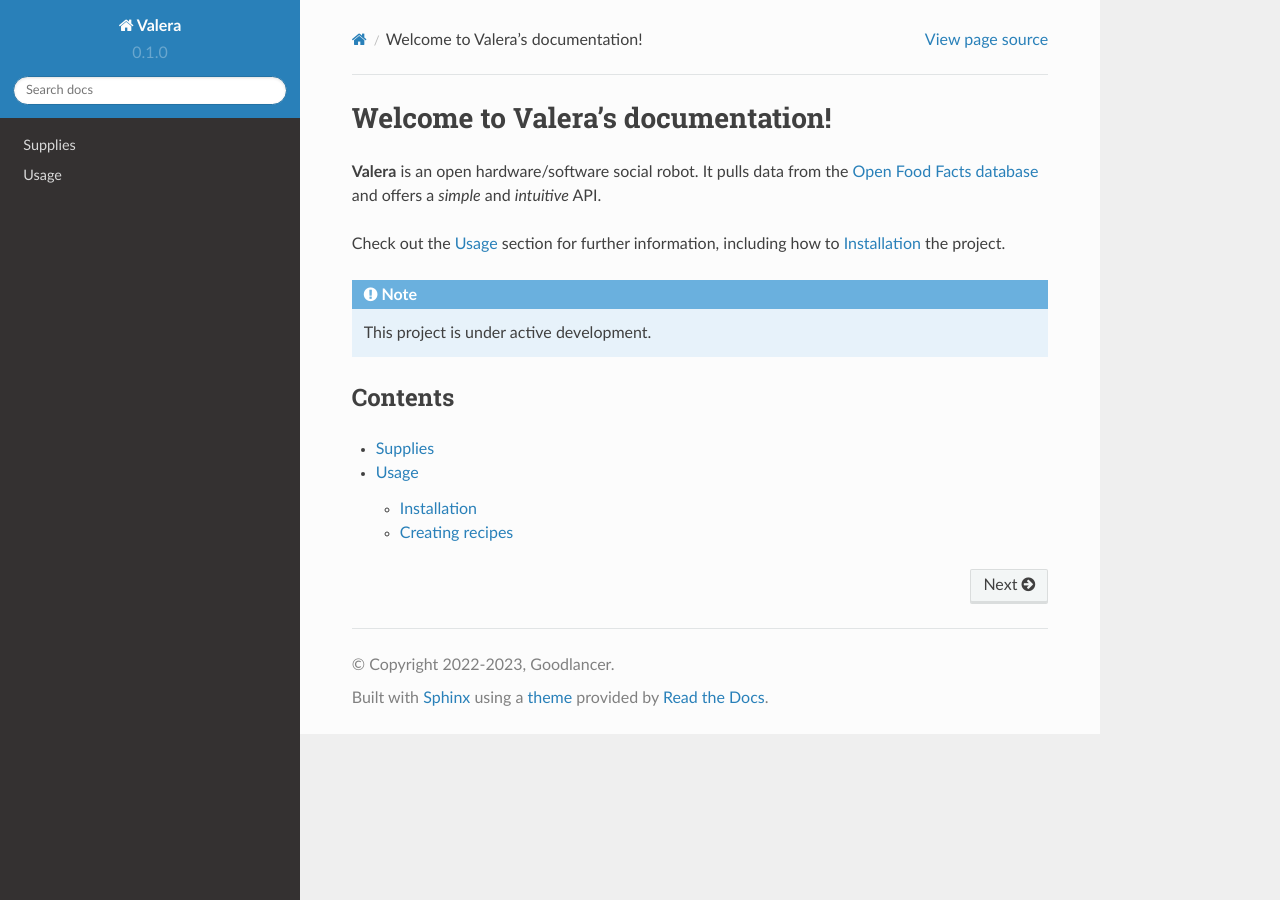
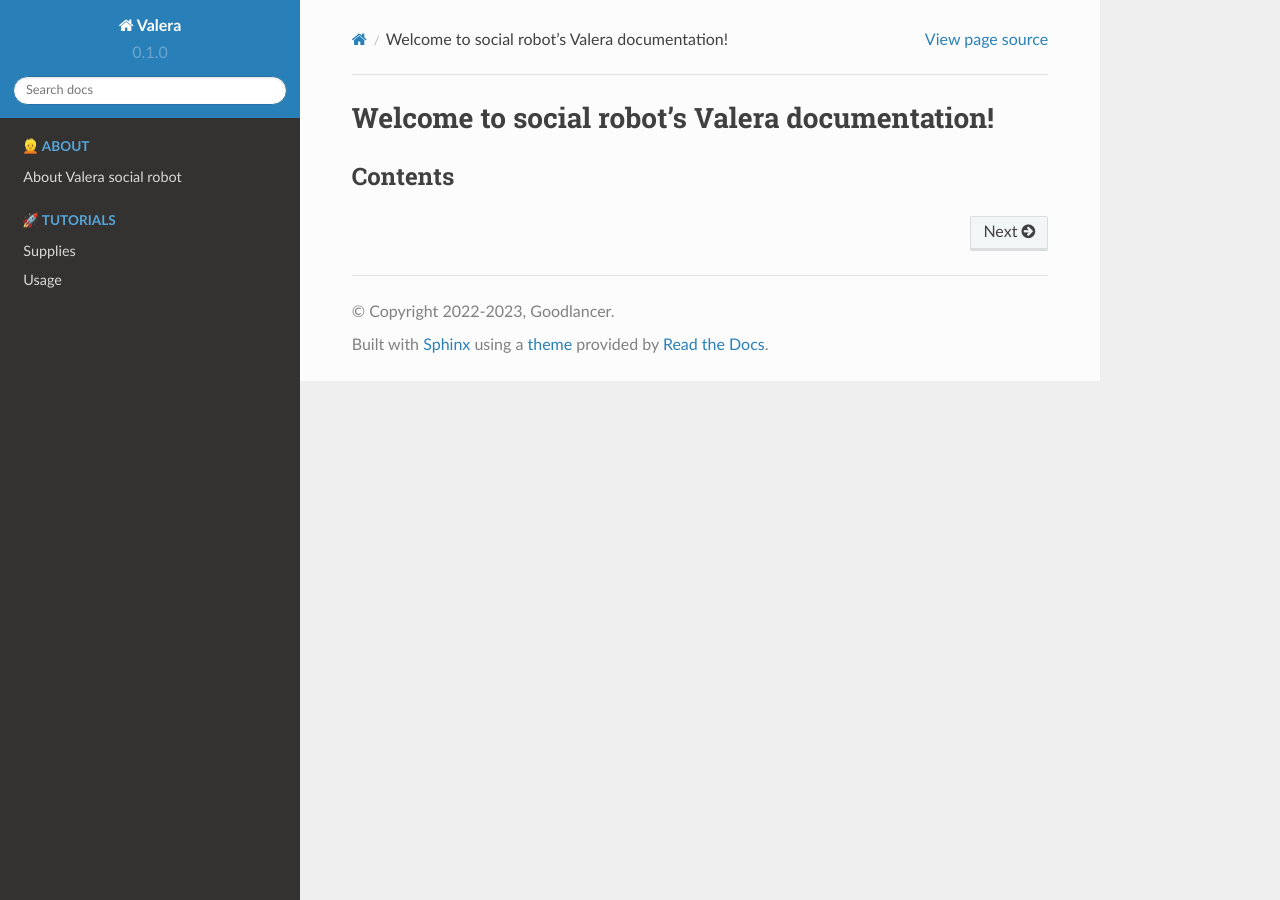
Before and after one commit to goodlancer-org/valera, a Sphinx documentation site: the page built from docs/index.rst, in a window 1280 px wide. Built offline with Sphinx 7.4.7 and the Read the Docs theme 2.0.0, drawn with Linux system fonts in a browser that asks for light colours.

Commit message:
About doc added

```diff
--- a/docs/index.rst
+++ b/docs/index.rst
@@ -1,21 +1,20 @@
-Welcome to Valera's documentation!
-===================================
-
-**Valera** is an open hardware/software social robot.
-It pulls data from the `Open Food Facts database <https://world.openfoodfacts.org/>`_
-and offers a *simple* and *intuitive* API.
-
-Check out the :doc:`usage` section for further information, including
-how to :ref:`installation` the project.
-
-.. note::
-
-   This project is under active development.
+Welcome to social robot's Valera documentation!
+===============================================
 
 Contents
 --------
 
 .. toctree::
+   :maxdepth: 2
+   :hidden:
+   :caption: 👱 About
+
+   about
+
+.. toctree::
+   :maxdepth: 2
+   :hidden:
+   :caption: 🚀 Tutorials
 
    supplies
    usage
```
Also changed, not shown: docs/about.rst (added, +17 -0 lines), docs/api.rst (deleted, +0 -7 lines).
